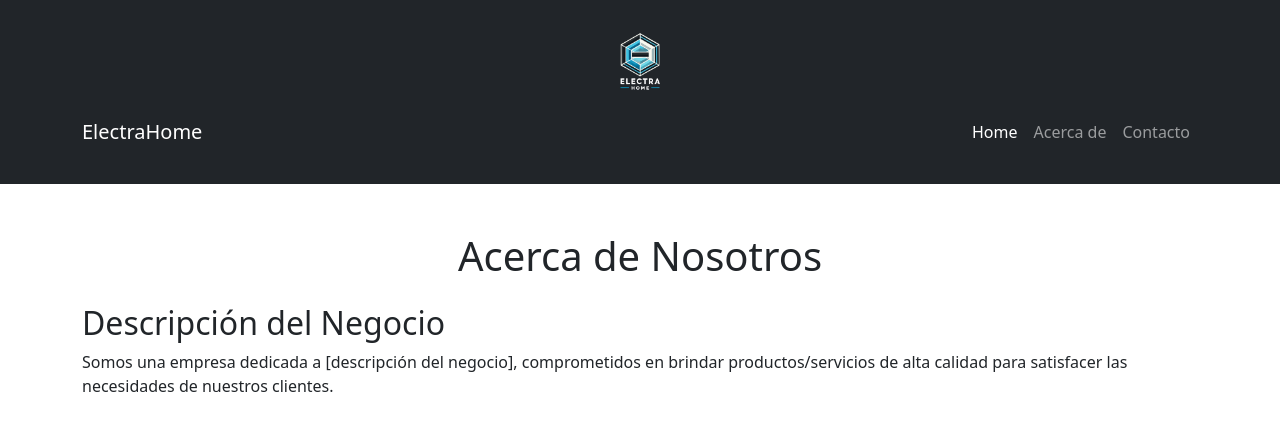
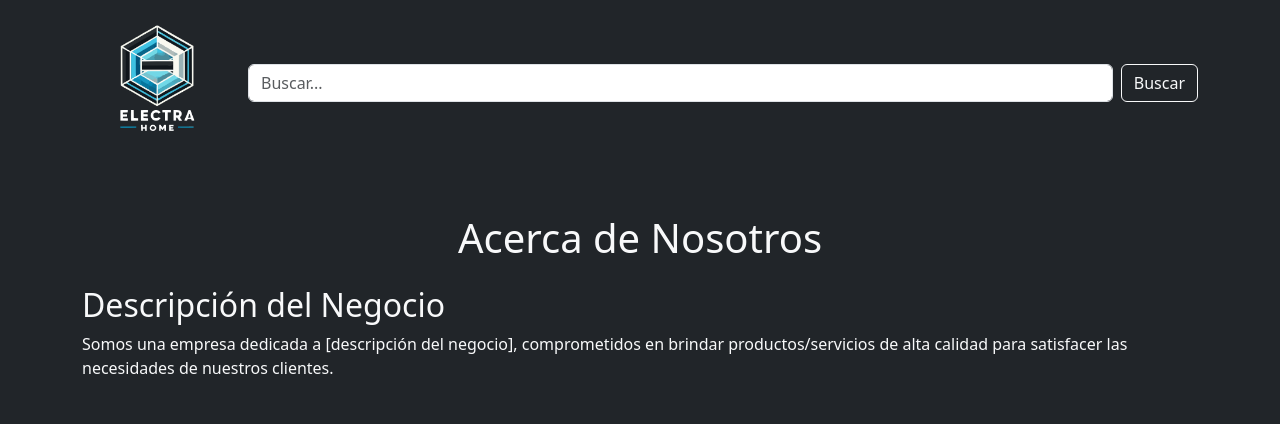
Before and after one commit to matibdr7/Electra_Home, a Django app: page /acerca-de in a window 1280 px wide. Shown: the top 424 px of the page. Run offline with Django 5.2, Linux system fonts and the light colour scheme.

Commit message:
Actualizando rama home

```diff
--- a/team_ALMP/core/templates/core/acercade.html
+++ b/team_ALMP/core/templates/core/acercade.html
@@ -8,33 +8,38 @@
     <title>ElectraHome - Acerca de</title>
     <link href="https://cdn.jsdelivr.net/npm/bootstrap@5.3.0/dist/css/bootstrap.min.css" rel="stylesheet">
 </head>
-<body>
+<body class="bg-dark text-light">
+    <!-- Header con imagen y barra de navegación -->
+    <nav class="navbar navbar-dark bg-dark">
+        <div class="container d-flex align-items-center">
+            <!-- El flex hace que la barra de búsqueda esté al lado del logo -->
 
-    <!-- Header con imagen y barra de navegación -->
-    <header class="bg-dark text-light text-center p-4">
-        <img src="{%static 'img/iconosTarjetas/Logo.png' %}" alt="Imagen Encabezado" class="img-fluid w-90" style="max-height: 80px; object-fit: cover;">
-        <nav class="navbar navbar-expand-lg navbar-dark bg-dark">
-            <div class="container">
-                <a class="navbar-brand" href="#">ElectraHome</a>
-                <button class="navbar-toggler" type="button" data-bs-toggle="collapse" data-bs-target="#navbarNav" aria-controls="navbarNav" aria-expanded="false" aria-label="Toggle navigation">
-                    <span class="navbar-toggler-icon"></span>
-                </button>
-                <div class="collapse navbar-collapse" id="navbarNav">
-                    <ul class="navbar-nav ms-auto">
-                        <li class="nav-item">
-                            <a class="nav-link active" aria-current="page" href="#">Home</a>
-                        </li>
-                        <li class="nav-item">
-                            <a class="nav-link" href="#">Acerca de</a>
-                        </li>
-                        <li class="nav-item">
-                            <a class="nav-link" href="#">Contacto</a>
-                        </li>
+            <!-- logo -->
+            <div class="d-flex justify-content-start align-items-center">
+                <!-- Logo con Menú Desplegable -->
+                <div class="dropdown">
+                    <a href="#" class="d-flex align-items-center" id="logoDropdown" data-bs-toggle="dropdown"
+                        aria-expanded="false">
+                        <img src="{% static 'img/iconosTarjetas/Logo.png' %}" alt="Logo Electra Home" width="150"
+                            height="150">
+                    </a>
+                    <!-- Menú desplegable -->
+                    <ul class="dropdown-menu" aria-labelledby="logoDropdown">
+                        <li><a class="dropdown-item" href="{% url 'home' %}">Home</a></li>
+                        <li><a class="dropdown-item" href="{% url 'acercade' %}">Acerca de</a></li>
+                        <li><a class="dropdown-item" href="#">Contacto</a></li>
                     </ul>
+
                 </div>
             </div>
-        </nav>
-    </header>
+
+            <!-- Formulario de búsqueda -->
+            <form class="d-flex ms-3" style="flex-grow: 1;">
+                <input class="form-control me-2" type="search" placeholder="Buscar...">
+                <button class="btn btn-outline-light" type="submit">Buscar</button>
+            </form>
+        </div>
+    </nav>
 
     <!-- Contenido de la Página "Acerca de" -->
     <main class="container my-5">
--- a/team_ALMP/core/urls.py
+++ b/team_ALMP/core/urls.py
@@ -4,6 +4,6 @@ from team_ALMP.urls import path
 from . import views
 
 urlpatterns = [
-    path('', views.home),
+    path('', views.home, name="home"),
     path('acerca-de', views.acercade, name="acercade"),
 ]
```
Also changed, not shown: team_ALMP/core/templates/core/home.html (+4 -3 lines).
